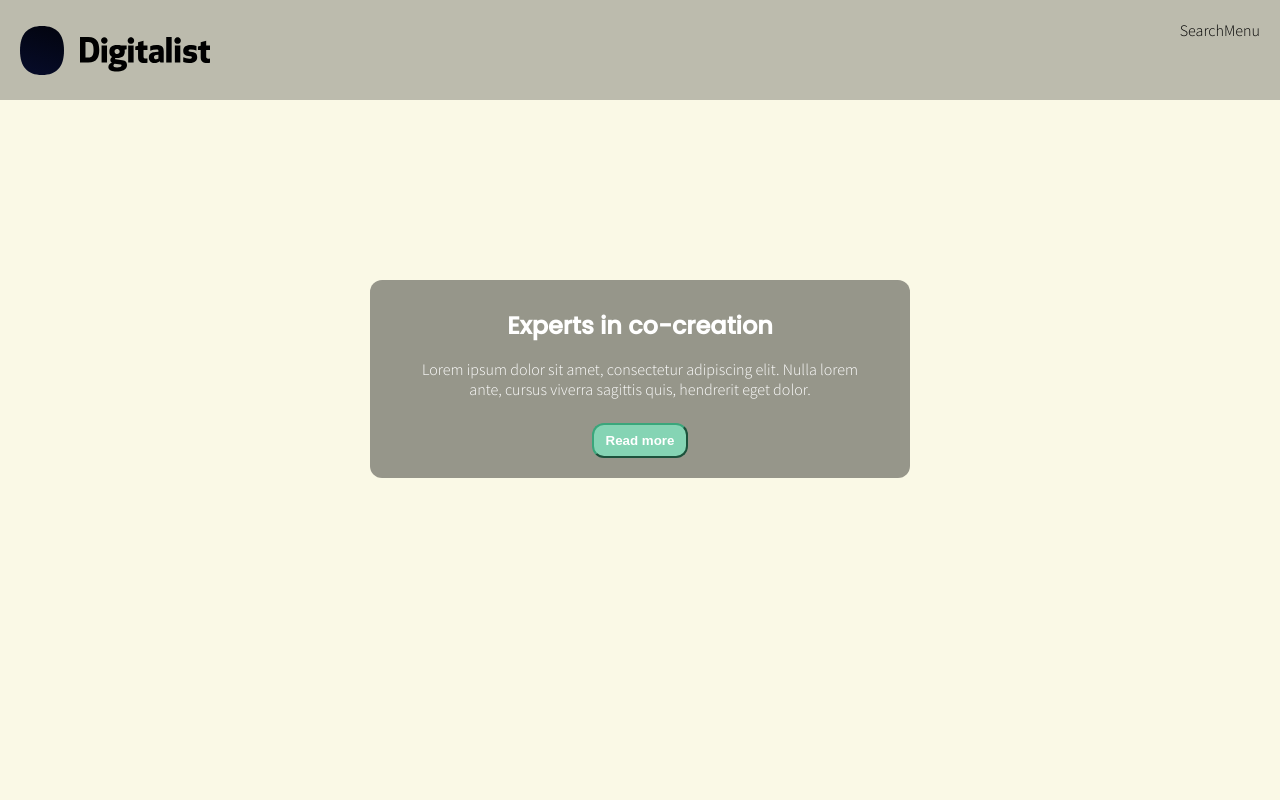
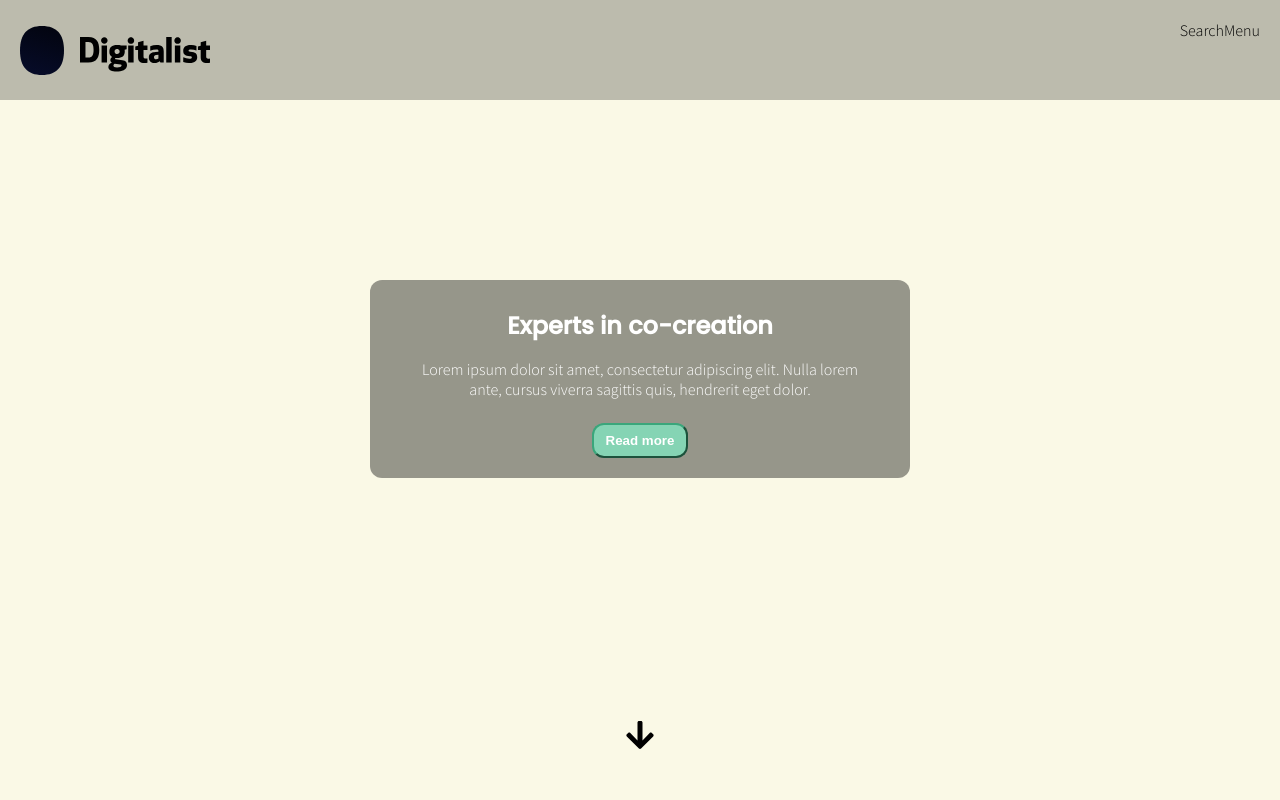
Before and after one commit to AxelEkman/digitalist-test, a React (Create React App) app: page / in a window 1280 px wide. Shown: the top 800 px of the page. Built offline with nearby package versions, Linux system fonts and the light colour scheme.

Commit message:
Added arrow

```diff
--- a/src/App.tsx
+++ b/src/App.tsx
@@ -1,4 +1,6 @@
+import React from 'react'
 import './App.scss'
+import { Arrow } from './components/Arrow'
 import { Card } from './components/Card'
 import { CTAModal } from './components/CTAModal'
 import { Navbar } from './components/Navbar'
@@ -24,15 +26,23 @@ const features = [
     },
 ]
 
+const handleArrowClick = () => {
+    const endOfPageRef = document.getElementById('features')
+    if (endOfPageRef !== null) {
+        endOfPageRef.scrollIntoView({ behavior: 'smooth' })
+    }
+}
+
 function App() {
     return (
         <div className="app">
             <div className="hero">
                 <Navbar />
                 <CTAModal description={modalText} />
+                <Arrow onClick={() => handleArrowClick()} />
                 <div className="hero-image" />
             </div>
-            <div className="features">
+            <div className="features" id="features">
                 {features.map((feature) => (
                     <Card key={feature.id} description={feature.description} />
                 ))}
--- /dev/null
+++ b/src/components/Arrow.tsx
@@ -0,0 +1,26 @@
+import './arrow.scss'
+
+interface IProps {
+    onClick: () => void
+    className?: string
+    height?: string
+    width?: string
+}
+
+export const Arrow = ({
+    onClick = () => {},
+    className = 'default-arrow',
+    height = '32',
+    width = '32',
+}: IProps) => (
+    <button className={className} onClick={onClick}>
+        <svg
+            xmlns="http://www.w3.org/2000/svg"
+            viewBox="0 0 448 512"
+            height={height}
+            width={width}
+        >
+            <path d="M413.1 222.5l22.2 22.2c9.4 9.4 9.4 24.6 0 33.9L241 473c-9.4 9.4-24.6 9.4-33.9 0L12.7 278.6c-9.4-9.4-9.4-24.6 0-33.9l22.2-22.2c9.5-9.5 25-9.3 34.3.4L184 343.4V56c0-13.3 10.7-24 24-24h32c13.3 0 24 10.7 24 24v287.4l114.8-120.5c9.3-9.8 24.8-10 34.3-.4z" />
+        </svg>
+    </button>
+)
--- /dev/null
+++ b/src/components/arrow.scss
@@ -0,0 +1,13 @@
+.default-arrow {
+    border: none;
+    background-color: transparent;
+    position: relative;
+    top: 65vh;
+    z-index: 20;
+}
+
+@media only screen and (max-width: 600px) {
+    .default-arrow {
+        display: hidden;
+    }
+}
```
